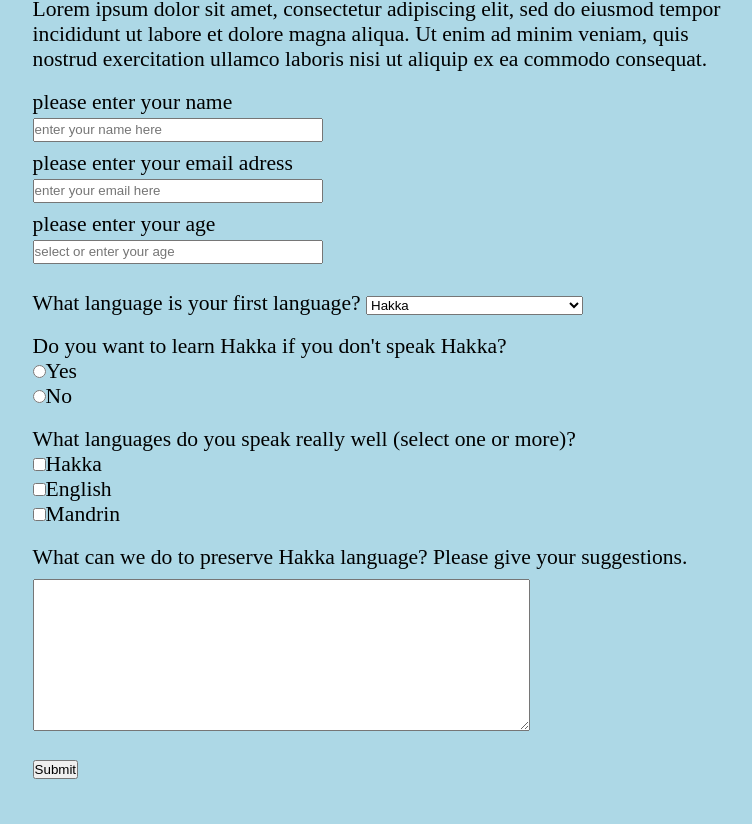
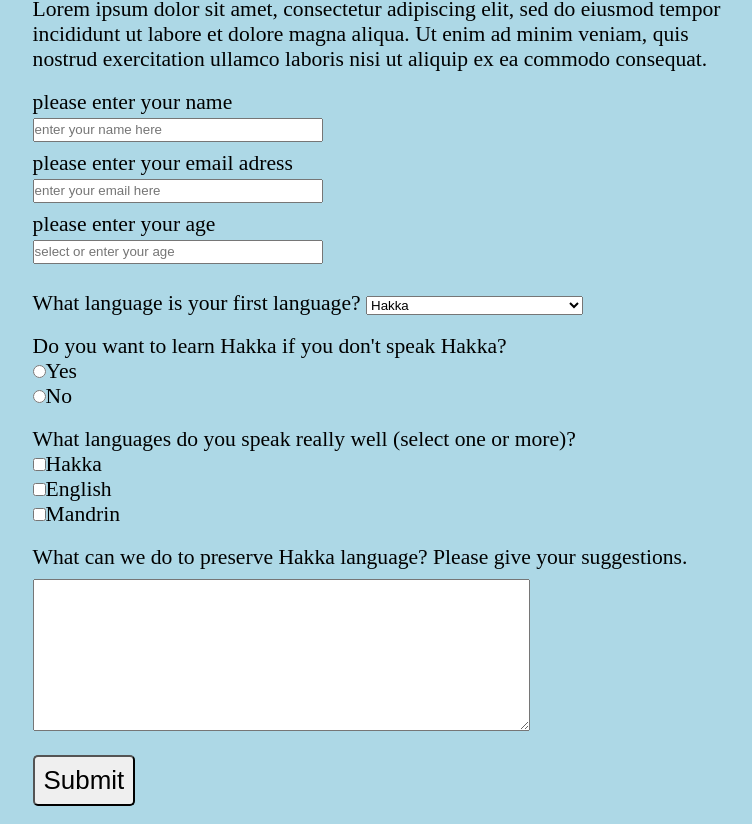
Before and after one commit to qiming-luo/Build-a-Survey-Form-freecodecamp, a plain HTML site: page index.html in a window 1280 px wide. Shown: the part 81-905 px from the top of the page, without its empty margins (245-997 px from the left). Before the commit the page ends 879 px from the top, so only its background shows below. Drawn offline with Linux system fonts and the light colour scheme.

Commit message:
Update styles.css

```diff
--- a/styles.css
+++ b/styles.css
@@ -57,14 +57,14 @@ section {
     margin-top: 0.5rem;
 }
 
-#submit-btn {
+#submit {
     display: block;
     font-size: larger;
     padding: 0.5rem;
     border-radius: 5px;
 }
 
-#submit-btn:hover {
+#submit:hover {
     color: red;
     padding: 0.8rem;
     background-color: aliceblue;
```
